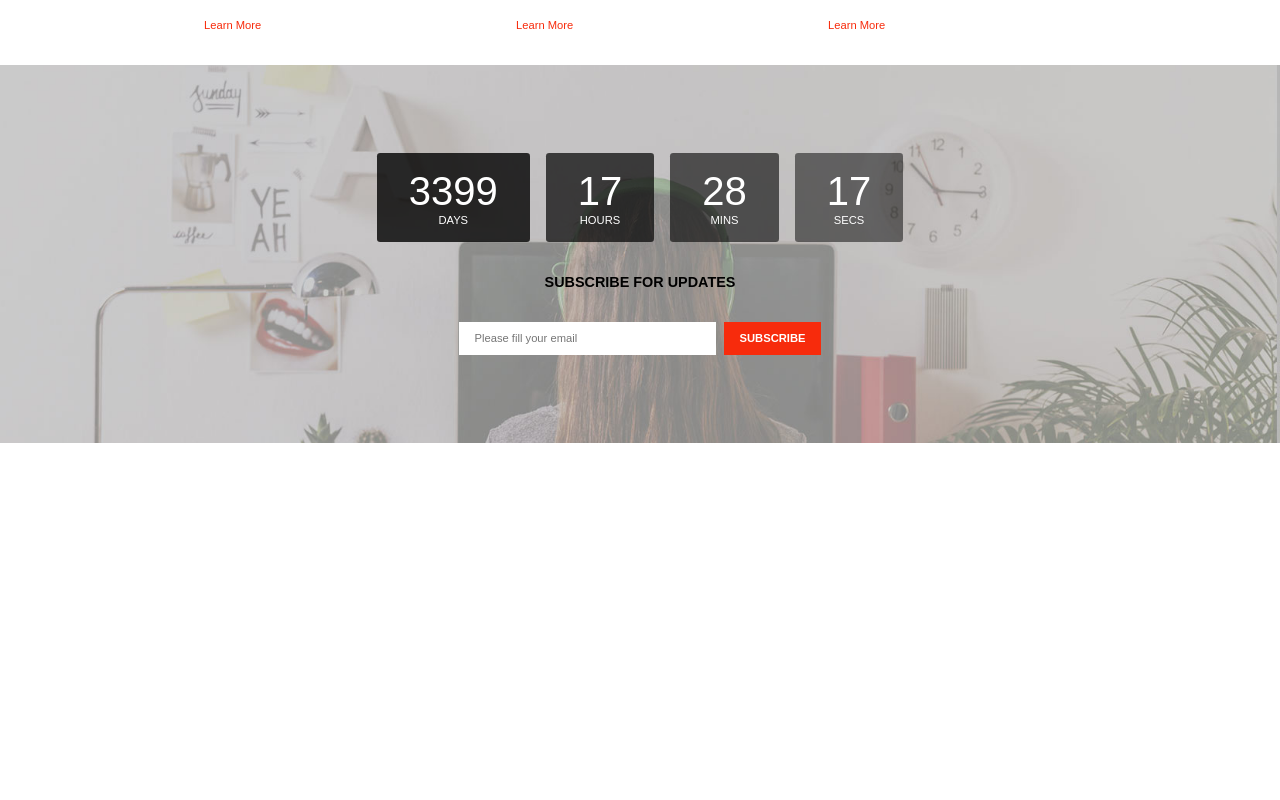
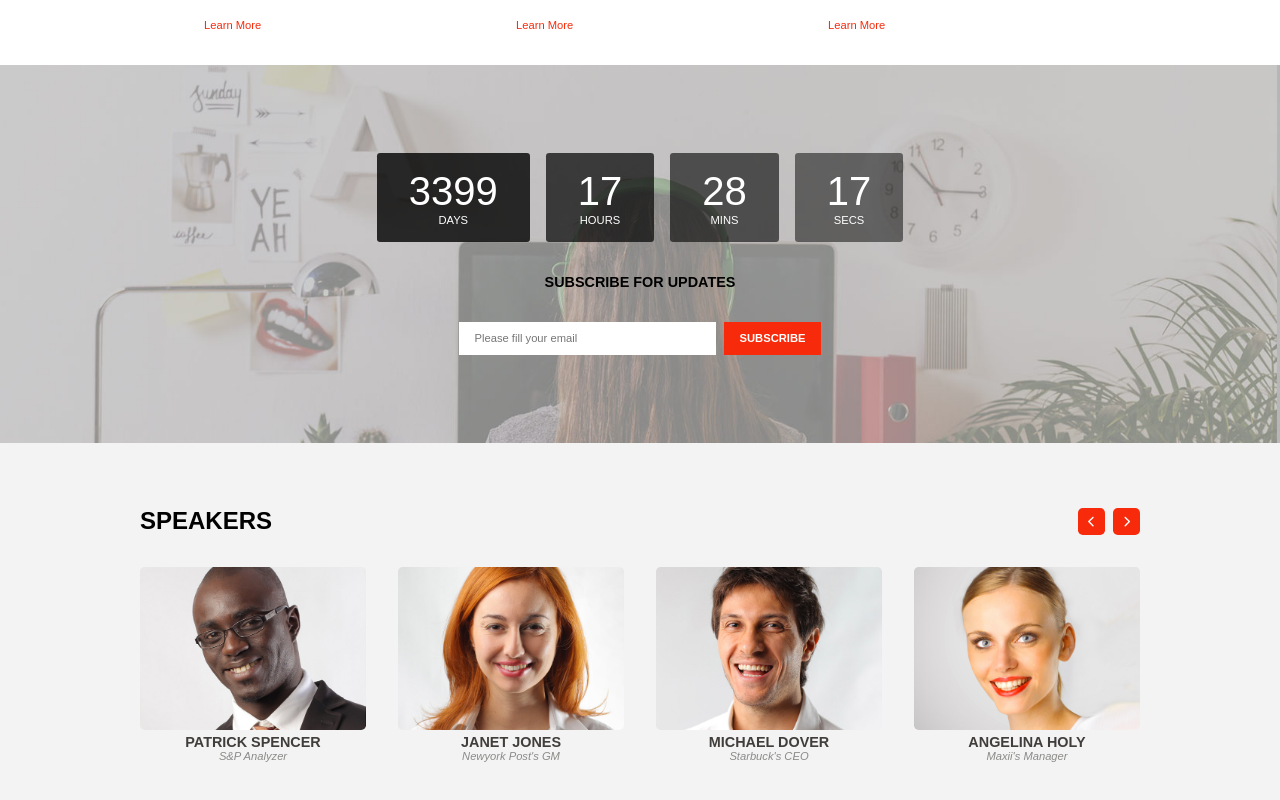
Before and after one commit to manyblake/proj-html-vuejs, a Vue app: page / in a window 1280 px wide. Shown: the part 686-1486 px from the top of the page. Before the commit the page ends 1129 px from the top, so only its background shows below. Built offline with nearby package versions, Linux system fonts and the light colour scheme.

Commit message:
add SectionSpeakers & SpeakerCard

```diff
--- a/src/components/SectionSpeakers.vue
+++ b/src/components/SectionSpeakers.vue
@@ -1,9 +1,113 @@
 <template>
-  <div></div>
+  <section>
+    <div class="container">
+      <div class="speakers__header">
+        <h3>Speakers</h3>
+
+        <div class="speakers__chevrons">
+          <font-awesome-icon
+            class="speakers__chevron"
+            icon="fa-solid fa-chevron-left"
+          />
+          <font-awesome-icon
+            class="speakers__chevron"
+            icon="fa-solid fa-chevron-right"
+          />
+        </div>
+      </div>
+
+      <div class="speakers">
+        <div v-for="(speaker, i) in speakers" :key="i">
+          <SpeakerCard
+            :url="speaker.url"
+            :name="speaker.name"
+            :title="speaker.title"
+          />
+        </div>
+      </div>
+    </div>
+  </section>
 </template>
 
 <script>
-export default {};
+import SpeakerCard from "./SpeakerCard.vue";
+import speaker1 from "../assets/img/speaker-6.jpg";
+import speaker2 from "../assets/img/speaker-5.jpg";
+import speaker3 from "../assets/img/speaker-4.jpg";
+import speaker4 from "../assets/img/speaker-3.jpg";
+
+export default {
+  components: { SpeakerCard },
+  data() {
+    return {
+      speakers: [
+        {
+          url: speaker1,
+          name: "Patrick Spencer",
+          title: "S&P Analyzer",
+        },
+        {
+          url: speaker2,
+          name: "Janet Jones",
+          title: "Newyork Post's GM",
+        },
+        {
+          url: speaker3,
+          name: "Michael Dover",
+          title: "Starbuck's CEO",
+        },
+        {
+          url: speaker4,
+          name: "Angelina Holy",
+          title: "Maxii's Manager",
+        },
+      ],
+    };
+  },
+};
 </script>
 
-<style lang="scss" scoped></style>
+<style lang="scss" scoped>
+section {
+  background-color: #f3f3f3;
+  padding: 4rem;
+
+  .container {
+    max-width: 1000px;
+    margin: 0 auto;
+
+    .speakers__header {
+      display: flex;
+      justify-content: space-between;
+      align-items: center;
+      margin-bottom: 2rem;
+
+      h3 {
+        text-transform: uppercase;
+        font-size: $text-xl;
+      }
+
+      .speakers__chevrons {
+        display: flex;
+        gap: 0.5rem;
+
+        .speakers__chevron {
+          padding: 0.5rem;
+          background-color: $scarlet;
+          color: white;
+          border-radius: 0.3rem;
+          display: inline-block;
+          font-size: $text-xxs;
+          aspect-ratio: 1/1;
+          cursor: pointer;
+        }
+      }
+    }
+    .speakers {
+      display: flex;
+      flex-wrap: nowrap;
+      gap: 2rem;
+    }
+  }
+}
+</style>
--- a/src/components/SpeakerCard.vue
+++ b/src/components/SpeakerCard.vue
@@ -0,0 +1,42 @@
+<template>
+  <div class="card">
+    <figure><img :src="`${url}`" /></figure>
+
+    <h4>{{ name }}</h4>
+
+    <p>{{ title }}</p>
+  </div>
+</template>
+
+<script>
+export default {
+  props: {
+    url: String,
+    name: String,
+    title: String,
+  },
+};
+</script>
+
+<style lang="scss" scoped>
+.card {
+  flex-basis: calc((100% - 6rem) / 4);
+  text-align: center;
+
+  h4 {
+    font-size: $text-s;
+    text-transform: uppercase;
+    color: $masala;
+  }
+
+  p {
+    font-size: $text-xxs;
+    color: $natural-gray;
+    font-style: italic;
+  }
+
+  img {
+    border-radius: 0.3rem;
+  }
+}
+</style>
--- a/src/main.js
+++ b/src/main.js
@@ -12,9 +12,18 @@ import { faMagnifyingGlass } from "@fortawesome/free-solid-svg-icons";
 import { faTrophy } from "@fortawesome/free-solid-svg-icons";
 import { faBoltLightning } from "@fortawesome/free-solid-svg-icons";
 import { faQuestion } from "@fortawesome/free-solid-svg-icons";
+import { faChevronLeft } from "@fortawesome/free-solid-svg-icons";
+import { faChevronRight } from "@fortawesome/free-solid-svg-icons";
 
 /* add icons to the library */
-library.add(faMagnifyingGlass, faTrophy, faBoltLightning, faQuestion);
+library.add(
+  faMagnifyingGlass,
+  faTrophy,
+  faBoltLightning,
+  faQuestion,
+  faChevronLeft,
+  faChevronRight
+);
 
 /* add font awesome icon component */
 Vue.component("font-awesome-icon", FontAwesomeIcon);
```
